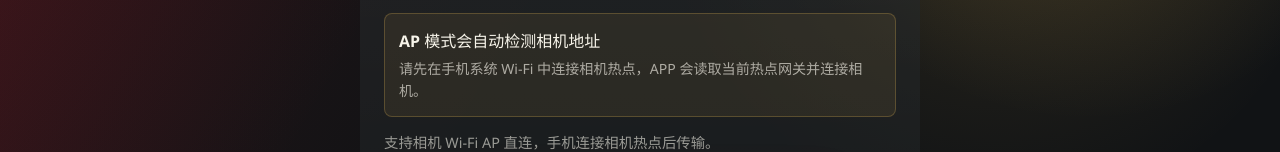
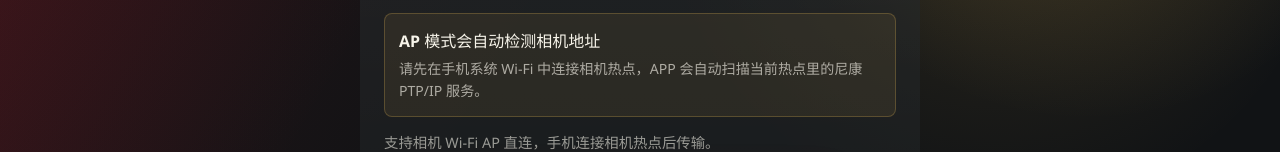
Before and after one commit to wangjinjing1/nikon-image-transmission, a React (Vite) app: page / in a window 1280 px wide. Shown: the part 368-520 px from the top of the page. Built offline with nearby package versions, Linux system fonts and the light colour scheme; what @capacitor/core would draw is missing.

Commit message:
Retry camera discovery after refused connection

```diff
--- a/src/App.tsx
+++ b/src/App.tsx
@@ -81,6 +81,10 @@
       setMessage(`${nextConnection.cameraName ?? profile.name} 已连接，正在读取照片。`);
       await refreshPhotos();
     } catch (error) {
+      if (mode === 'sta' && connectionHost) {
+        setHost('');
+        saveConnectionSettings({ model, mode, host: '' });
+      }
       setMessage(error instanceof Error ? error.message : '连接失败，请确认手机已连接相机 Wi-Fi。');
     } finally {
       setBusy(null);
@@ -292,7 +296,7 @@
         {mode === 'ap' ? (
           <div className="ap-hint">
             <strong>AP 模式会自动检测相机地址</strong>
-            <span>请先在手机系统 Wi-Fi 中连接相机热点，APP 会读取当前热点网关并连接相机。</span>
+            <span>请先在手机系统 Wi-Fi 中连接相机热点，APP 会自动扫描当前热点里的尼康 PTP/IP 服务。</span>
           </div>
         ) : (
           <div className="sta-connect-block">
```
Also changed, not shown: 1 other file (tests, documents, lock files or other folders).
